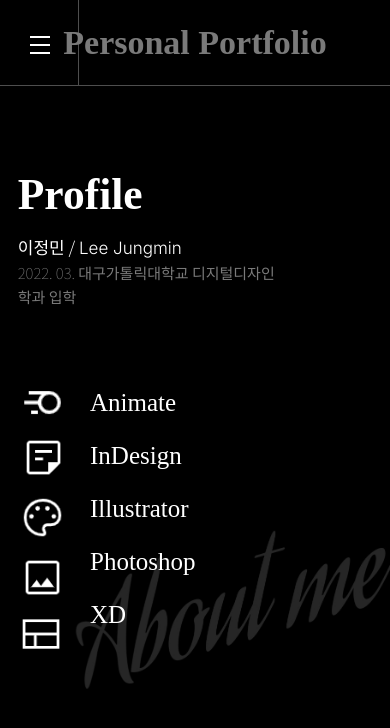
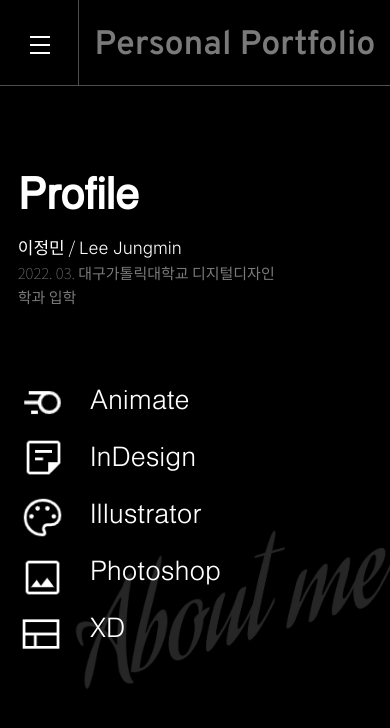
Before and after one commit to teamHG2026/jungmin214.github.io, a plain HTML site: page About me.html in a window 390 px wide. Drawn offline with Linux system fonts and the light colour scheme.

Commit message:
수우정

```diff
--- a/About me.css
+++ b/About me.css
@@ -8,6 +8,12 @@
 @import url('https://fonts.googleapis.com/css2?family=Noto+Sans+KR:wght@100;300&display=swap');
 
 @import url('https://fonts.googleapis.com/css2?family=Inter:wght@200;300&display=swap');
+
+@import url('https://fonts.googleapis.com/css2?family=Almarai&display=swap');
+
+@import url('https://fonts.googleapis.com/css2?family=Almarai:wght@300&display=swap');
+
+@import url('https://fonts.googleapis.com/css2?family=Overpass:wght@400;500;600&display=swap');
 
 :root {
     --primary-color: rgb(181, 44, 44);
@@ -44,7 +50,7 @@ header 영역 - 로고, 메인메뉴
     display: flex;
     flex-direction: column;
     position: absolute;
-    bottom: 17px;
+    bottom: 15px;
     left: 190px;
     padding-left: 2%;
     row-gap: 16px;
@@ -72,6 +78,8 @@ header 영역 - 로고, 메인메뉴
 
 #title {
     position: absolute;
+    font-family: 'Overpass', sans-serif;
+    font-weight: 600;
     top: 0;
     left: 400px;
     font-size: 30px;
@@ -80,11 +88,12 @@ header 영역 - 로고, 메인메뉴
 }
 
 #Pro {
+    font-family: 'Almarai', sans-serif;
     color: white;
     font-size: 45px;
     line-height: 160%;
     position: absolute;
-    top: 140px;
+    top: 142px;
     right: 100px;
     padding-left: 2%;
     /* background-color: rgb(74, 57, 35); */
@@ -122,8 +131,10 @@ header 영역 - 로고, 메인메뉴
 }
 
 #P_content03 {
+    font-family: 'Almarai', sans-serif;
+    font-weight: 300;
     position: absolute;
-    font-size: 30px;
+    font-size: 33px;
     top: 435px;
     left: 500px;
     color: white;
@@ -377,6 +388,7 @@ input[type="checkbox"]{
     }
 
     #Pro {
+        font-family: 'Almarai', sans-serif;
         font-size: 29px;
         top: 135px;
         left: 10px;
@@ -395,7 +407,7 @@ input[type="checkbox"]{
     }
 
     #P_content03 {
-        font-size: 25px;
+        font-size: 27px;
         top: 364px;
         left: 90px;
     }
@@ -439,3 +451,23 @@ input[type="checkbox"]{
         display: block;
     }
 }
+
+@media screen and (max-width: 480px) {
+    #title {
+        width: 100%;
+        text-align: center;
+        margin: 0;
+        padding-top: 1px;
+        padding-bottom: 1px;
+        left: 40px;
+        font-size: 17px;
+        /* background-color: bisque; */
+    }
+
+    #P_content03 {
+        font-size: 27px;
+        top: 358px;
+        left: 90px;
+    }
+
+}
--- a/Contact.css
+++ b/Contact.css
@@ -6,6 +6,8 @@
 @import url('https://fonts.googleapis.com/css2?family=Almarai&display=swap');
 
 @import url('https://fonts.googleapis.com/css2?family=Gloock&display=swap');
+
+@import url('https://fonts.googleapis.com/css2?family=Overpass:wght@400;500;600&display=swap');
 
 
 
@@ -75,6 +77,8 @@ header 영역 - 로고, 메인메뉴
 
 #title {
     position: absolute;
+    font-family: 'Overpass', sans-serif;
+    font-weight: 600;
     top: 0;
     left: 400px;
     font-size: 30px;
@@ -411,3 +415,17 @@ input[type="checkbox"]{
     }
 
 }
+
+@media screen and (max-width: 480px) {
+
+    #title {
+        width: 100%;
+        text-align: center;
+        margin: 0;
+        padding-top: 1px;
+        padding-bottom: 1px;
+        left: 40px;
+        font-size: 17px;
+        /* background-color: bisque; */
+    }
+}
--- a/Works.css
+++ b/Works.css
@@ -379,6 +379,21 @@ Line 영역 - 선
         display: none;
     }
 
+    #navmenu {
+        flex-direction: row;
+        top: 18px;
+        right: 0;
+        width: 100%;
+        justify-content: center;
+
+    }
+
+    #navmenu p {
+        font-size: 18px;
+        padding: 0 20px;
+
+    }
+
     #picture01 {
         justify-content: center;
         width: 410px;
@@ -584,10 +599,106 @@ Line 영역 - 선
     .button {
         width: 170px;
         height: 45px;
-        top: 3300px;
+        top: 355%;
         left: 29%;
         /* background-color: aqua; */
         border: solid 3px white;
         border-radius: 100px;
     }
 }
+
+@media screen and (max-width: 400px) {
+
+    #title {
+        text-align: center;
+        font-size: 46px;
+        top: 20px;
+        left: 14%;
+    }
+
+    #picture01 {
+        justify-content: center;
+        width: 290px;
+        height: 290px;
+        top: 1000px;
+        left: 10%;
+       /* background-color: blueviolet; */
+    }
+
+    #picture01 p {
+        font-size: 10.5px;
+    }
+
+    #picture01_1 {
+        width: 290px;
+        height: 290px;
+        top: 1000px;
+        left: 10%;
+    }
+
+    #picture02 {
+        width: 290px;
+        height: 290px;
+        top: 1450px;
+        left: 10%;
+    }
+
+    #picture02 p {
+        font-size: 10.5px;
+        text-align: left;
+    }
+
+    #picture02_2 {
+        width: 290px;
+        height: 290px;
+        top: 1450px;
+        left: 10%;
+    }
+
+    #picture03 {
+        width: 290px;
+        height: 290px;
+        top: 1900px;
+        left: 10%;
+    }
+
+    #picture03 p {
+        font-size: 10.5px;
+    }
+
+    #picture03_3 {
+        width: 290px;
+        height: 290px;
+        top: 1900px;
+        left: 10%;
+    }
+
+    #picture04 {
+        width: 290px;
+        height: 290px;
+        top: 2350px;
+        left: 10%;
+    }
+
+    #picture04 p {
+        font-size: 10.5px;
+        text-align: left;
+    }
+
+    #picture04_4 {
+        width: 290px;
+        height: 290px;
+        top: 2350px;
+        left: 10%;
+    }
+}
+
+@media screen and (max-height: 660px) {
+    .button {
+        top: 540%;
+        left: 29%;
+        /* background-color: aqua; */
+        border: solid 3px white;
+        border-radius: 100px;
+    }
+}
--- a/index.css
+++ b/index.css
@@ -3,6 +3,8 @@
 @import url('https://fonts.googleapis.com/css2?family=Inter:wght@200&display=swap');
 
 @import url('https://fonts.googleapis.com/css2?family=Almarai:wght@300&display=swap');
+
+@import url('https://fonts.googleapis.com/css2?family=Overpass:wght@400;500;600&display=swap');
 
 body {
     font-weight: 100;
@@ -49,6 +51,8 @@ header 영역 - 로고, 메인메뉴
     color: rgb(181, 44, 44);
 }
 #title {
+    font-family: 'Overpass', sans-serif;
+    font-weight: 600;
     font-size: 32px;
     color: white;
     margin-left: 45px;
```
Also changed, not shown: Works.html (+7 -0 lines), index.html (+5 -1 lines).
